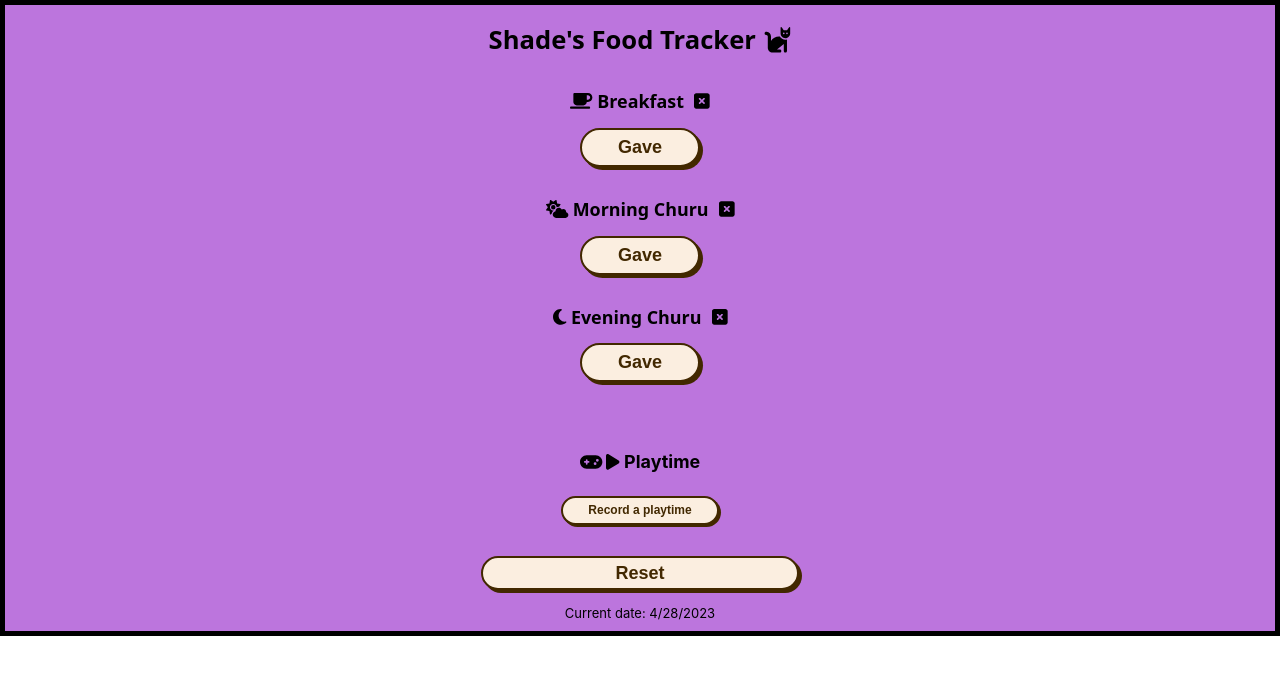
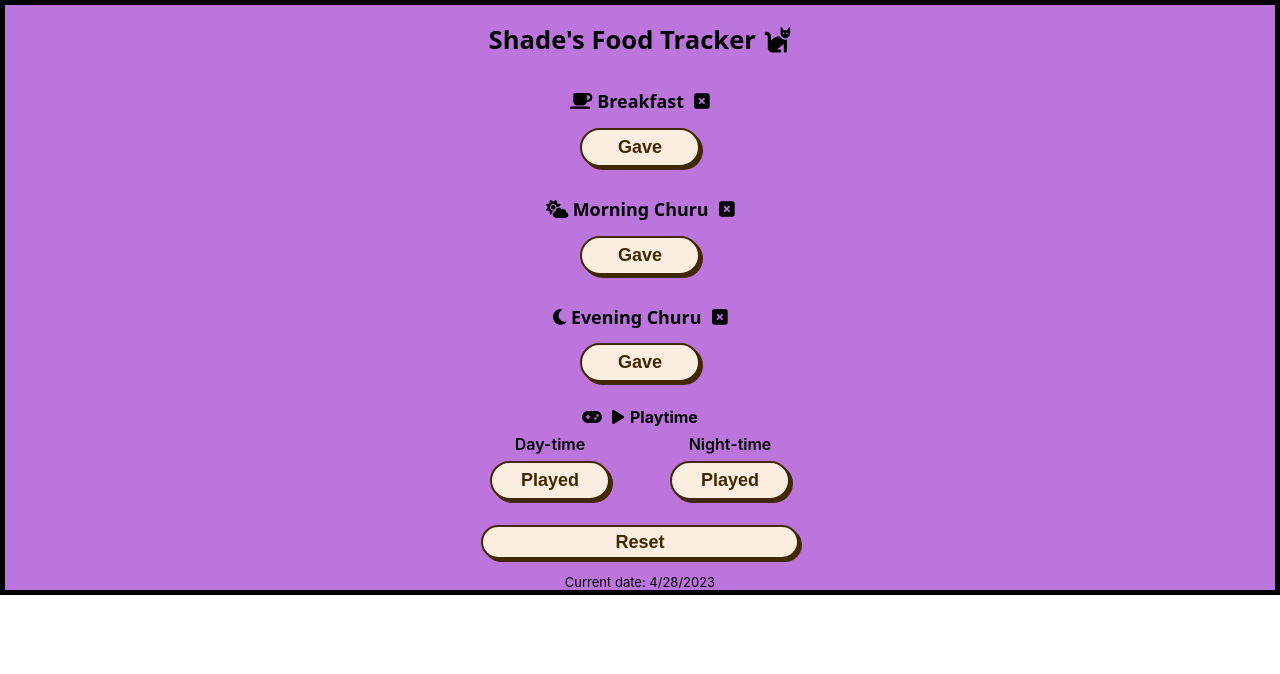
Before and after one commit to shawnh29/cat_food_tracker, a React (Create React App) app: page / in a window 1280 px wide. Both pictures are taken after a click on the button "Reset". Shown: the top 674 px of the page. Built offline with nearby package versions, Linux system fonts and the light colour scheme.

Commit message:
new playtracker system started

```diff
--- a/src/Home.css
+++ b/src/Home.css
@@ -86,7 +86,6 @@ p {
 .time_box {
   display: flex;
   margin: auto;
-  padding-bottom: 10px;
 }
 
 #churuDate {
@@ -108,13 +107,7 @@ p {
 
 .play-tracker-box {
   text-align: center;
-}
-
-li {
-  list-style-type: none;
-  padding-right: 25px;
-  font-size: 90%;
-  padding-bottom: 10px;
+  margin-bottom: 10px;
 }
 
 #playtime-button {
@@ -129,5 +122,29 @@ li {
 
 h4 {
   font-size: 112%;
-  padding-top: 30px;
 }
+
+.playtime1box, .playtime2box {
+  display: inline-block;
+  padding-inline: 30px;
+}
+
+.playtime-header {
+  display: inherit;
+  text-align: center;
+  justify-content: center;
+  padding-top: 10px;
+  font-weight: bold;
+}
+
+.play-icons {
+  padding-right: 6px;
+}
+
+.playtime-labels {
+  display:flex;
+  justify-content: center;
+  font-weight:600;
+  padding-top: 7px;
+  padding-bottom: 7px;
+}
--- a/src/Home.js
+++ b/src/Home.js
@@ -1,6 +1,5 @@
 import React, { useEffect, useState } from 'react'
 import './Home.css'
-// import PlaytimeCounter from './PlaytimeCounter';
 import { FontAwesomeIcon } from '@fortawesome/react-fontawesome'
 import {faSquareCheck, faSquareXmark, faThumbsUp, faCloudSun, faMoon, faCoffee, faCat, faGamepad, faPlay} from "@fortawesome/free-solid-svg-icons";
 
@@ -12,7 +11,10 @@ function Home() {
     const [morningChuruDate, setMorningChuruDate] = useState(new Date());
     const [eveningChuruDate, setEveningChuruDate] = useState(new Date());
     const [breakfastClickDate, setBreakfastClickDate] = useState(new Date());
-    const [playtimes, setPlaytimes] = useState([])
+    const [playtime1, setPlaytime1] = useState(false);
+    const [playtime2, setPlaytime2] = useState(false);
+    const [playtime1Date, setPlaytime1Date] = useState(new Date());
+    const [playtime2Date, setPlaytime2Date] = useState(new Date());
 
     useEffect(() => {
       var timer = setInterval(() => setDate(new Date()), 1000);
@@ -24,7 +26,6 @@ function Home() {
       }
     })
 
-    // THERE'S A BUG WHERE THE VERY FIRST ELEMENT DOESN'T GET SAVED INTO LOCALSTORAGE, NEED TO FIX
     useEffect(() => {
       setGaveBreakfast(localStorage.getItem("gaveBreakfast"));
       setGaveMorningChuru(localStorage.getItem("gaveMorningChuru"));
@@ -32,22 +33,9 @@ function Home() {
       setBreakfastClickDate(new Date(localStorage.getItem("breakfastDate")));
       setMorningChuruDate(new Date(localStorage.getItem("morningChuruDate")));
       setEveningChuruDate(new Date(localStorage.getItem("eveningChuruDate")));
-      if (localStorage.getItem("playtimes")) {
-        var localStoragePlaytimes = JSON.parse(localStorage.getItem("playtimes"));
-        if (localStoragePlaytimes) {
-          setPlaytimes(localStoragePlaytimes);
-        }
-      }
+      setPlaytime1(localStorage.getItem("playtime1"));
+      setPlaytime2(localStorage.getItem("playtime2"));
     }, []);
-
-    const addPlaytime = () => {
-      setPlaytimes([ ...playtimes, {
-          id: playtimes.length,
-          value: date.toLocaleString([], {hour: '2-digit', minute: '2-digit'})
-      }])
-      localStorage.setItem("playtimes", JSON.stringify(playtimes));
-      console.log("Playtimes (in add func): ", playtimes)
-    }
 
     function handleBreakfastClick() {
       setGaveBreakfast(!gaveBreakfast);
@@ -82,6 +70,28 @@ function Home() {
       }
     }
 
+    function handlePlaytime1_click() {
+      setPlaytime1(!gaveMorningChuru);
+      setPlaytime1Date(new Date());
+      if (playtime1) {
+        localStorage.setItem("playtime1", "true");
+        localStorage.setItem("playtime1Date", playtime1Date);
+      } else {
+        localStorage.setItem("playtime1", "false");
+      }
+    }
+
+    function handlePlaytime2_click() {
+      setPlaytime2(!gaveMorningChuru);
+      setPlaytime2Date(new Date());
+      if (playtime2) {
+        localStorage.setItem("playtime2", "true");
+        localStorage.setItem("playtime2Date", playtime2Date);
+      } else {
+        localStorage.setItem("playtime2", "false");
+      }
+    }
+
     function handleResetClick() {
       localStorage.setItem("gaveBreakfast", "false");
       localStorage.setItem("gaveMorningChuru", "false");
@@ -89,14 +99,20 @@ function Home() {
       localStorage.setItem("breakfastDate", null);
       localStorage.setItem("morningChuruDate", null);
       localStorage.setItem("eveningChuruDate", null);
-      localStorage.setItem("playtimes", "");
+      localStorage.setItem("playtime1", "false");
+      localStorage.setItem("playtime2", "false");
+      localStorage.setItem("playtime1Date", null);
+      localStorage.setItem("playtime2Date", null);
       setGaveBreakfast(false);
       setGaveMorningChuru(false);
       setGaveEveningChuru(false);
+      setPlaytime1(false);
+      setPlaytime2(false);
       setEveningChuruDate(null);
       setMorningChuruDate(null);
       setBreakfastClickDate(null);
-      setPlaytimes([]);
+      setPlaytime2Date(null);
+      setPlaytime2Date(null);
     }
 
     return (
@@ -158,22 +174,30 @@ function Home() {
             </p>) : (null)}
         </div>
         <div className='play-tracker-box'>
-          <h4>
-            <FontAwesomeIcon icon={faGamepad}></FontAwesomeIcon> <FontAwesomeIcon icon={faPlay}></FontAwesomeIcon>
-            {" "}Playtime
-          </h4>
-          <button onClick={addPlaytime} id='playtime-button'>Record a playtime</button>
-          <ul>
-            <p>
-              {playtimes.map(playtime => (
-              <li key={playtime.id}>
-                Shade played at {playtime.value}, thanks! :)
-              </li>
-            ))}
-            </p>
-          </ul>
-          <button onClick={handleResetClick} id='reset-button'>Reset</button>
+          <span className='playtime-header'>
+            <FontAwesomeIcon icon={faGamepad} className='play-icons'></FontAwesomeIcon> <FontAwesomeIcon icon={faPlay} className='play-icons'></FontAwesomeIcon>
+            Playtime
+          </span>
+          <div className='playtime1box'>
+            <span className='playtime-labels'> Day-time </span>
+            {(localStorage.getItem("playtime1") === "false") ? (<button onClick={handlePlaytime1_click}>Played</button>)
+            : (null)}
+            {(localStorage.getItem("playtime1") === "true") ?
+              (<span>
+                  @ {playtime1Date.toLocaleDateString()} at {playtime1Date.toLocaleString([], {hour: '2-digit', minute: '2-digit'})}
+              </span>) : (null)}
+          </div>
+          <div className='playtime2box'>
+            <span className='playtime-labels'> Night-time </span>
+            {(localStorage.getItem("playtime2") === "false") ? (<button onClick={handlePlaytime2_click}>Played</button>)
+            : (null)}
+            {(localStorage.getItem("playtime2") === "true") ?
+              (<p>
+                  @ {playtime2Date.toLocaleDateString()} at {playtime2Date.toLocaleString([], {hour: '2-digit', minute: '2-digit'})}
+              </p>) : (null)}
+          </div>
         </div>
+        <button onClick={handleResetClick} id='reset-button'>Reset</button>
         <div className='time_box'>
           <label id='current-date'>
             Current date: {date.toLocaleDateString()}
```
